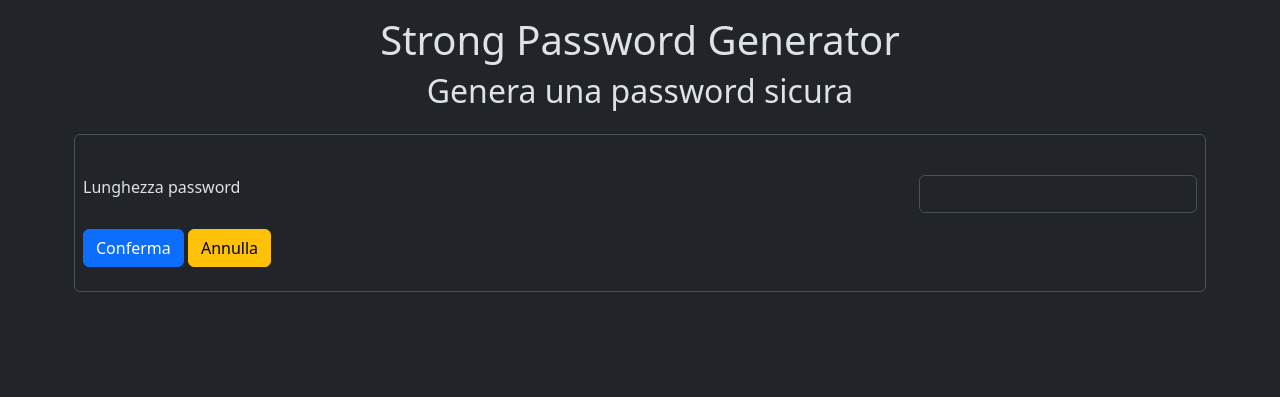
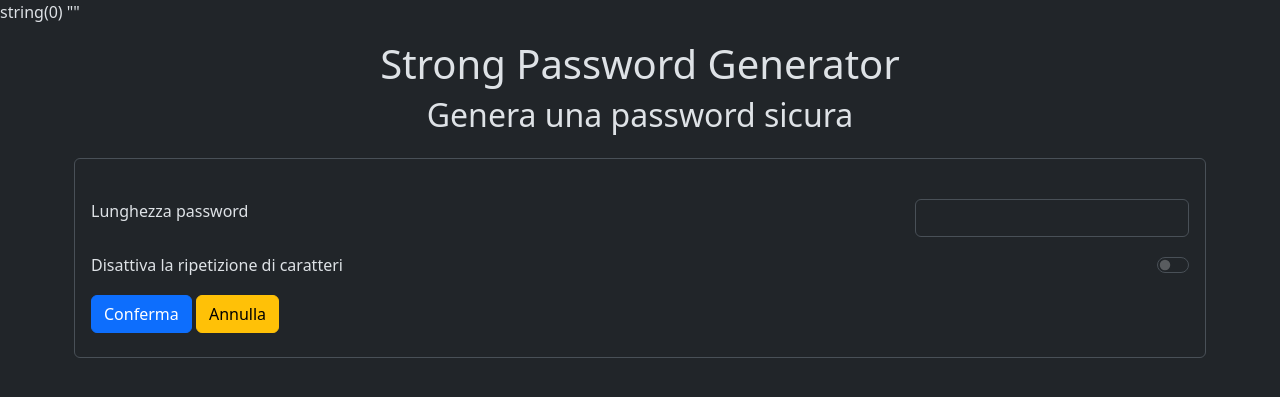
Before and after one commit to DaniAm94/php-strong-password-generator, a PHP site: page /index.php in a window 1280 px wide. Shown: the top 397 px of the page. Run offline with PHP 8.4, Linux system fonts and the light colour scheme.

Commit message:
added a checkbox to disable duplicate characters into the password

```diff
--- a/index.php
+++ b/index.php
@@ -14,7 +14,8 @@ if(isset($_SESSION['password'])) header('Location: display_password.php');
 $password_length = $_GET['password-length'] ?? '';
 
 // Flag per stabilire se avere o no caratteri duplicati nella password
-$no_duplicates= true;
+$no_duplicates= $_GET['no-duplicates'] ?? '';
+var_dump($no_duplicates);
 
 // Importo lo script con la funzione
 require __DIR__.'/scripts/scripts.php';
@@ -50,14 +51,15 @@ $_SESSION['password']= $password;
     </header>
     <main class="py-3">
         <div class="container-sm">
-        <form class="row g-3 needs-validation border rounded py-4" novalidate>
+        <form class="row g-3 needs-validation border rounded py-4 px-2 " novalidate>
   <div class="col-12 d-flex justify-content-between">
     <label for="pass-length" class="form-label">Lunghezza password</label>
     <input type="number" class="form-control w-25" id="pass-length" name="password-length" value="" required min="1" max="10">
-    <div class="valid-feedback">
-      Looks good!
+  </div>
+    <div class="col-12 form-check form-switch d-flex justify-content-between ps-2">
+        <label class="form-check-label" for="char-dup">Disattiva la ripetizione di caratteri</label>
+        <input class="form-check-input" type="checkbox" role="switch" name="no-duplicates" id="char-dup">
     </div>
-  </div>
   <div class="col-12">
     <button class="btn btn-primary" type="submit">Conferma</button>
     <button class="btn btn-warning" type="reset">Annulla</button>
```
